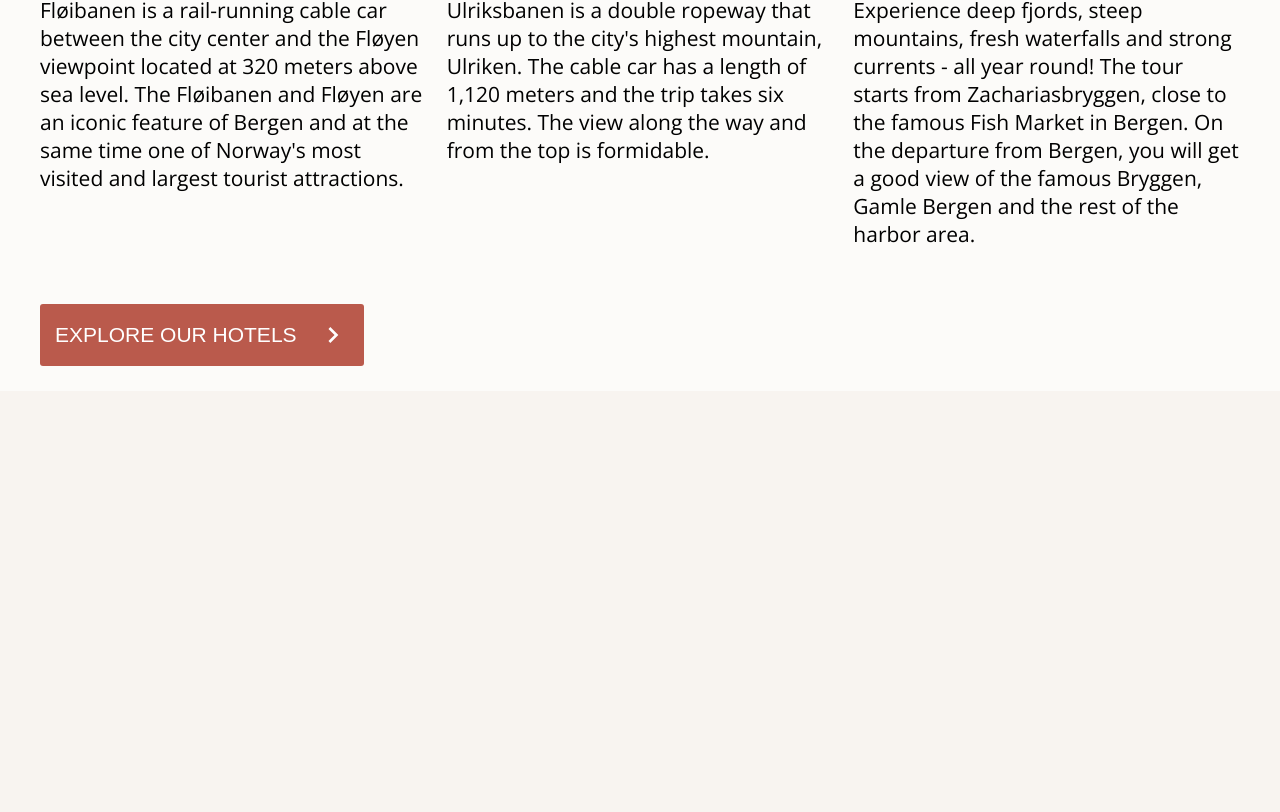
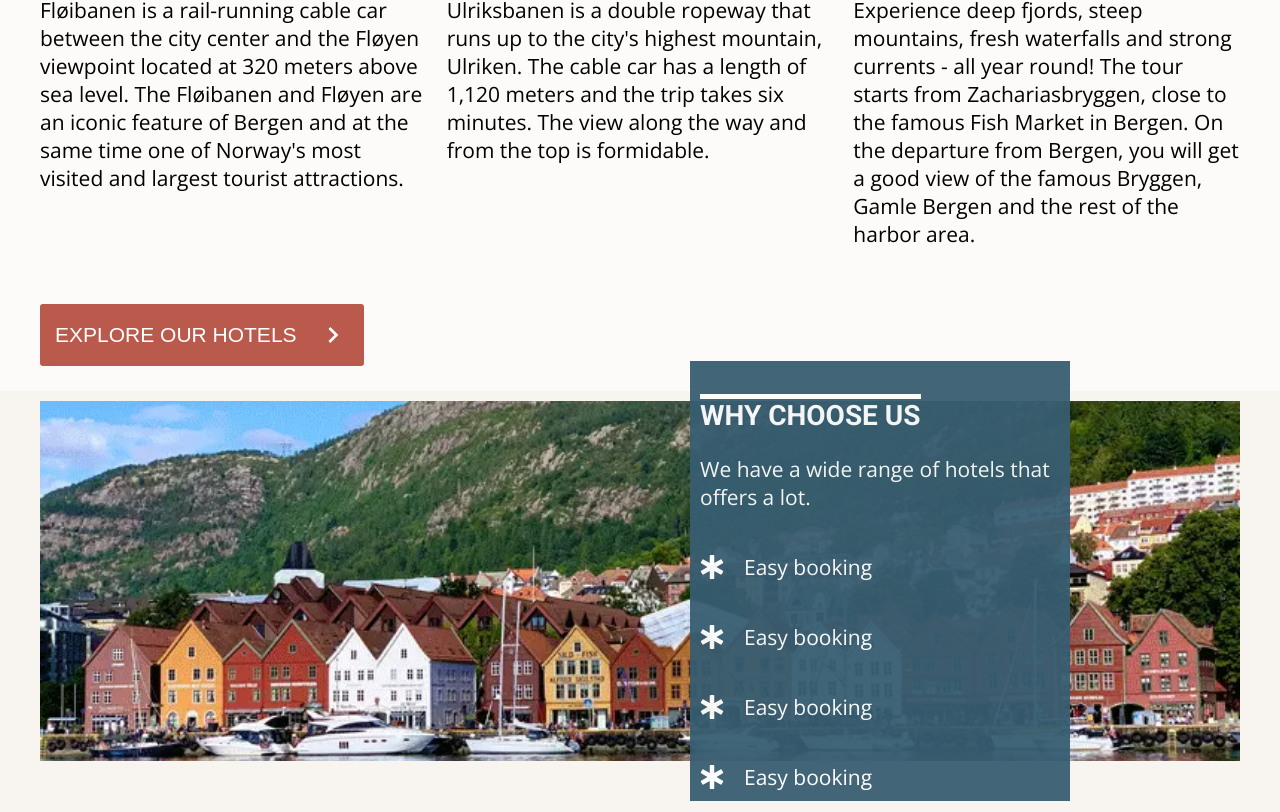
Before and after one commit to Noroff-FEU-Assignments/project-exam-2-Janne-R, a React (Create React App) app: page / in a window 1280 px wide. Shown: the part 1321-2133 px from the top of the page. Before the commit the page ends 1712 px from the top, so only its background shows below. Built offline with nearby package versions, Linux system fonts and the light colour scheme.

Commit message:
why choose us home page vol 1

```diff
--- a/src/components/common.styles/DisplayText.js
+++ b/src/components/common.styles/DisplayText.js
@@ -10,6 +10,10 @@ const StyledH1 = styled.h1`
 `;
 
 const StyledH2 = styled.h2`
+  border-top: solid  ${({ lightColor, theme }) => lightColor ? theme.colors.textColorLight : theme.colors.primaryColor};
+  border-top-width: thick;
+  max-inline-size: fit-content;
+  font-weight: bold;
   color: ${({ lightColor, theme }) => lightColor ? theme.colors.textColorLight : theme.colors.textColorDark};
   text-transform: ${props => props.uppercase ? "uppercase" : "initial"};
 `;
--- a/src/components/pages/home/Home.js
+++ b/src/components/pages/home/Home.js
@@ -1,9 +1,11 @@
 import styled from "styled-components";
 import Section from "../../common.styles/Section";
 import Reservation from "./Reservation";
-import { H1, P } from "../../common.styles/DisplayText";
+import { H1, H2, P } from "../../common.styles/DisplayText";
 import BackgroundImage from "../../common.styles/BackgroundImage";
 import Button from "../../common.styles/Button";
+import { FaStarOfLife } from 'react-icons/fa';
+
 
 const Grid = styled.div`
 @media ${({ theme }) => theme.devices.tabletS} {
@@ -13,13 +15,47 @@ const Grid = styled.div`
 }
 `;
 
-
 const Ribbon = styled.div`
   background-color: ${({ theme }) => theme.colors.highlightColor} ;
   position: absolute;
   padding: 5px;
   margin-top: 16px;
   margin-left: -10px;
+`;
+const BackgroundImageBleed = styled(BackgroundImage)`
+  margin: 0 -10px 0 -10px;
+  @media ${({ theme }) => theme.devices.tabletS} {
+    margin: 0;
+    height: 360px;
+  }
+`;
+
+const WhyChooseUs = styled.div`
+ background-color: ${({ theme }) => theme.colors.primaryColor};
+ margin: -65px -10px 0 -10px;
+ padding: 10px;
+ opacity: 94%;
+ @media ${({ theme }) => theme.devices.tabletS} {
+    width: 30%;
+    margin-left: 480px;
+    margin-top: -400px;
+    height: 420px;
+  }
+  @media ${({ theme }) => theme.devices.tabletL} {
+    margin-left: 525px;
+  }
+  @media ${({ theme }) => theme.devices.laptopS} {
+    margin-left: 650px;
+  }
+`;
+
+const Flex = styled.div`
+  display: Flex;
+  align-items: center;
+`;
+
+const StarIcon = styled(FaStarOfLife)`
+margin-right: 20px;
 `;
 
 const Home = () => {
@@ -56,6 +92,31 @@ const Home = () => {
         </Grid>
         <Button text="Explore our hotels" />
       </Section>
+      <Section>
+        <BackgroundImageBleed img={"/images/bergenSmall.webp"} height={"260px"} />
+        <WhyChooseUs>
+          <H2 title="Why choose us" lightColor uppercase />
+          <P lightColor paragraph="We have a wide range of hotels that offers a lot." />
+          <div>
+            <Flex>
+              <StarIcon size="1.5rem" color="white" />
+              <P lightColor paragraph="Easy booking" />
+            </Flex>
+            <Flex>
+              <StarIcon size="1.5rem" color="white" />
+              <P lightColor paragraph="Easy booking" />
+            </Flex>
+            <Flex>
+              <StarIcon size="1.5rem" color="white" />
+              <P lightColor paragraph="Easy booking" />
+            </Flex>
+            <Flex>
+              <StarIcon size="1.5rem" color="white" />
+              <P lightColor paragraph="Easy booking" />
+            </Flex>
+          </div>
+        </WhyChooseUs>
+      </Section>
     </main>
   )
 }
```
